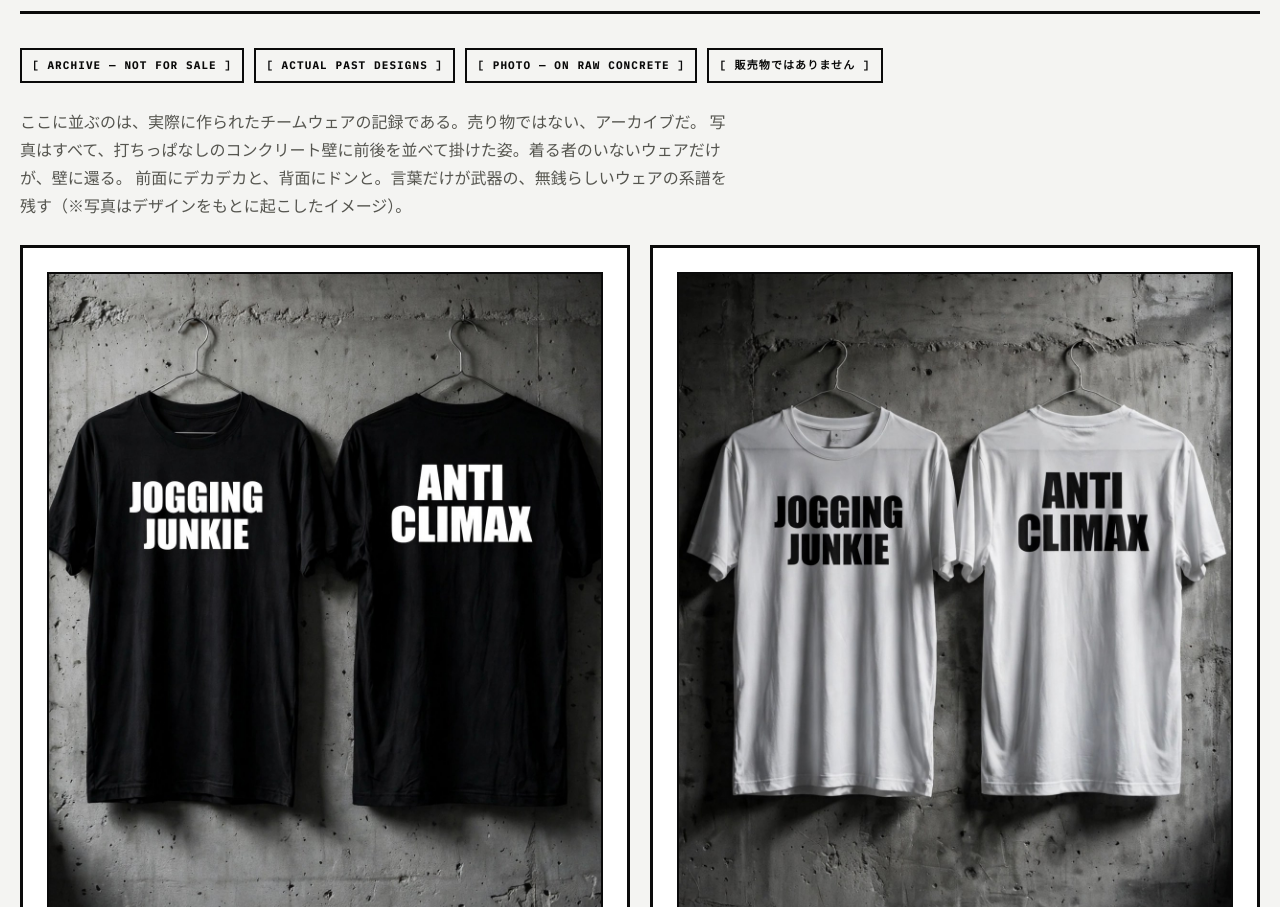
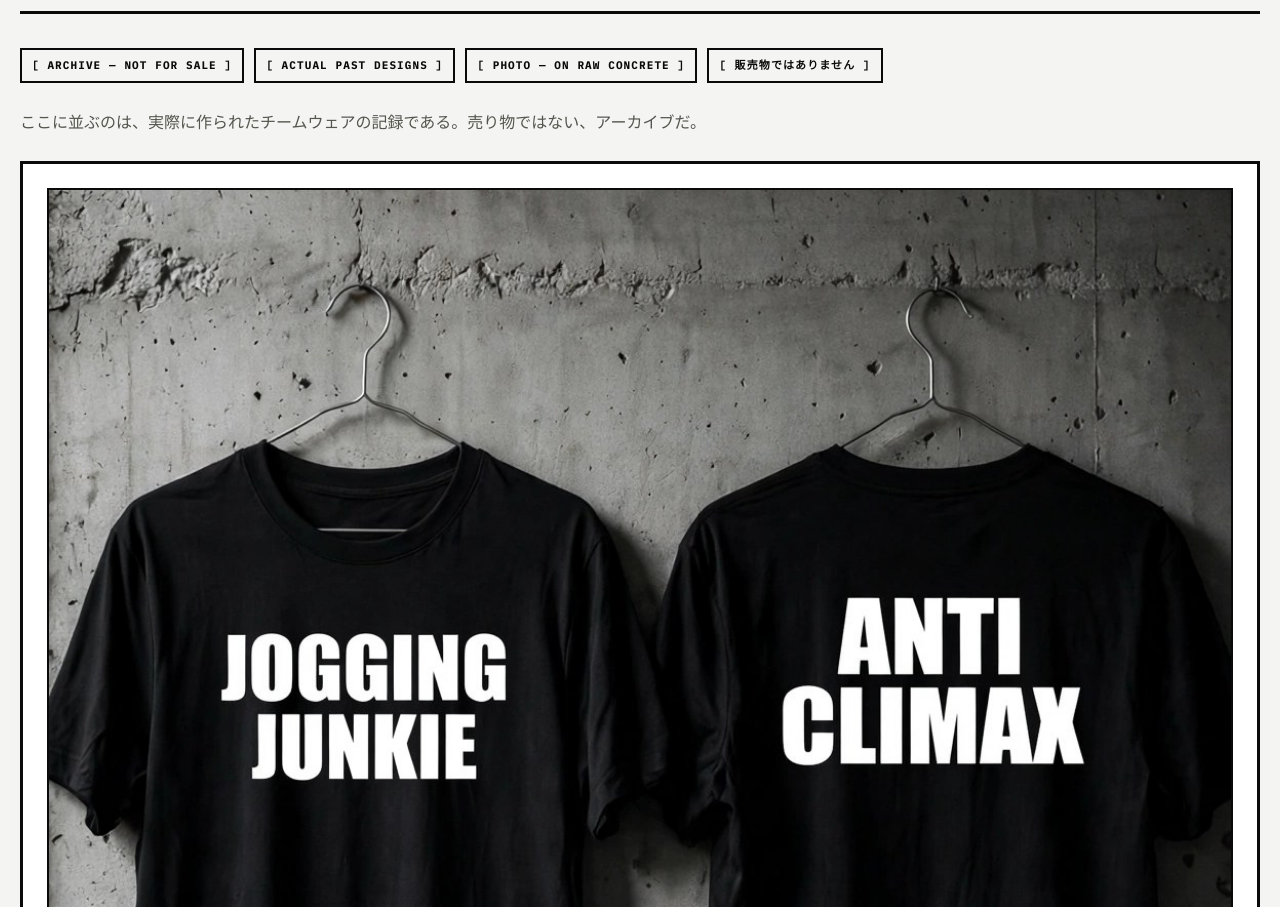
Before and after one commit to nomoney-runningclub/nomoney-runningclub.github.io, a plain HTML site: page index.html in a window 1280 px wide. Shown: the part 8012-8919 px from the top of the page. Drawn offline with Linux system fonts and the light colour scheme.

Commit message:
GEAR ARCHIVE: show only WEAR-01 photo (others stocked in comments); intro is the fixed archive sentence only

```diff
--- a/index.html
+++ b/index.html
@@ -747,10 +747,9 @@
     </div>
     <p style="max-width:720px; color:var(--muted); margin:0 0 26px">
       ここに並ぶのは、実際に作られたチームウェアの記録である。売り物ではない、アーカイブだ。
-      写真はすべて、打ちっぱなしのコンクリート壁に前後を並べて掛けた姿。着る者のいないウェアだけが、壁に還る。
-      前面にデカデカと、背面にドンと。言葉だけが武器の、無銭らしいウェアの系譜を残す（※写真はデザインをもとに起こしたイメージ）。
     </p>
-    <div class="gear-grid">
+    <!-- 写真は当面1点のみ表示（追加時はこのコメントと style を外し、ストック分のコメントを外す） -->
+    <div class="gear-grid" style="grid-template-columns:1fr">
       <article class="gear-card">
         <img src="assets/wear-tee-black.jpg" alt="打ちっぱなしのコンクリート壁に前後を並べて掛けた黒のドライTシャツの写真（イメージ）：前面に JOGGING JUNKIE、背面に ANTI CLIMAX のプリント" />
         <div class="code">WEAR-01 // DRY TEE — BLACK</div>
@@ -764,6 +763,7 @@
         </div>
       </article>
 
+      <!-- 当面非表示（ストック）：追加時はこのコメントを外す
       <article class="gear-card">
         <img src="assets/wear-tee-white.jpg" alt="打ちっぱなしのコンクリート壁に前後を並べて掛けた白のドライTシャツの写真（イメージ）：前面に JOGGING JUNKIE、背面に ANTI CLIMAX のプリント" />
         <div class="code">WEAR-02 // DRY TEE — WHITE</div>
@@ -776,7 +776,9 @@
           <div><span class="k">PRINT</span><span class="v">BLACK</span></div>
         </div>
       </article>
+      -->
 
+      <!-- 当面非表示（ストック）：追加時はこのコメントを外す
       <article class="gear-card">
         <img src="assets/wear-ls-white.jpg" alt="打ちっぱなしのコンクリート壁に前後を並べて掛けた白のドライロングスリーブTシャツの写真（イメージ）：前面に JOGGING JUNKIE、背面に ANTI CLIMAX のプリント" />
         <div class="code">WEAR-03 // DRY LONG-SLEEVE — WHITE</div>
@@ -789,7 +791,9 @@
           <div><span class="k">PRINT</span><span class="v">BLACK</span></div>
         </div>
       </article>
+      -->
 
+      <!-- 当面非表示（ストック）：追加時はこのコメントを外す
       <article class="gear-card">
         <img src="assets/wear-ls-zombie.jpg" alt="打ちっぱなしのコンクリート壁に前後を並べて掛けた黒のロングスリーブの写真（イメージ）：前面に小さく Long Slow Distance Zombie、背面に Goodbye のプリント" />
         <div class="code">WEAR-04 // LONG-SLEEVE — BLACK</div>
@@ -802,6 +806,7 @@
           <div><span class="k">PRINT</span><span class="v">WHITE</span></div>
         </div>
       </article>
+      -->
     </div>
   </section>
 
```
